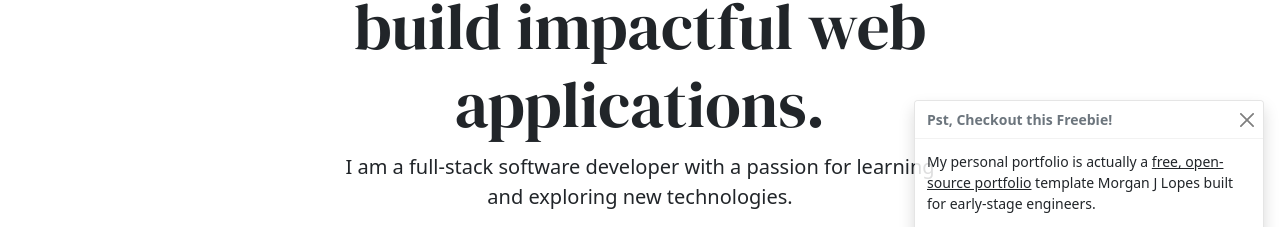
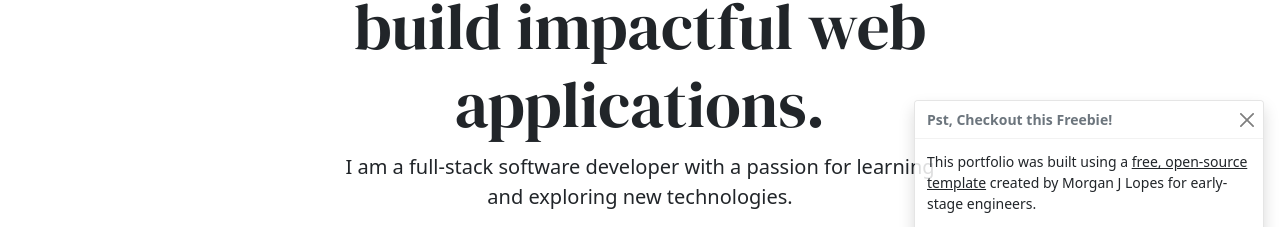
Before and after one commit to sekiyamayasuhiro/sekiyamayasuhiro.github.io, a plain HTML site: page index.html in a window 1280 px wide. Shown: the part 508-735 px from the top of the page. Drawn offline with nearby package versions, Linux system fonts and the light colour scheme.

Commit message:
minor changes.

```diff
--- a/index.html
+++ b/index.html
@@ -564,9 +564,8 @@
       <button type="button" class="btn-close" data-bs-dismiss="toast" aria-label="Close"></button>
     </div>
     <div class="toast-body">
-      <p>My personal portfolio is actually a <a href='https://github.com/morganjlopes/portfolio-template'
-          class='text-dark' target='_blank'>free, open-source portfolio</a> template Morgan J Lopes built for
-        early-stage engineers.
+      <p>This portfolio was built using a <a href='https://github.com/morganjlopes/portfolio-template' class='text-dark'
+          target='_blank'>free, open-source template</a> created by Morgan J Lopes for early-stage engineers.
       </p>
 
       <a href='https://github.com/morganjlopes/portfolio-template' target='_blank'
```
